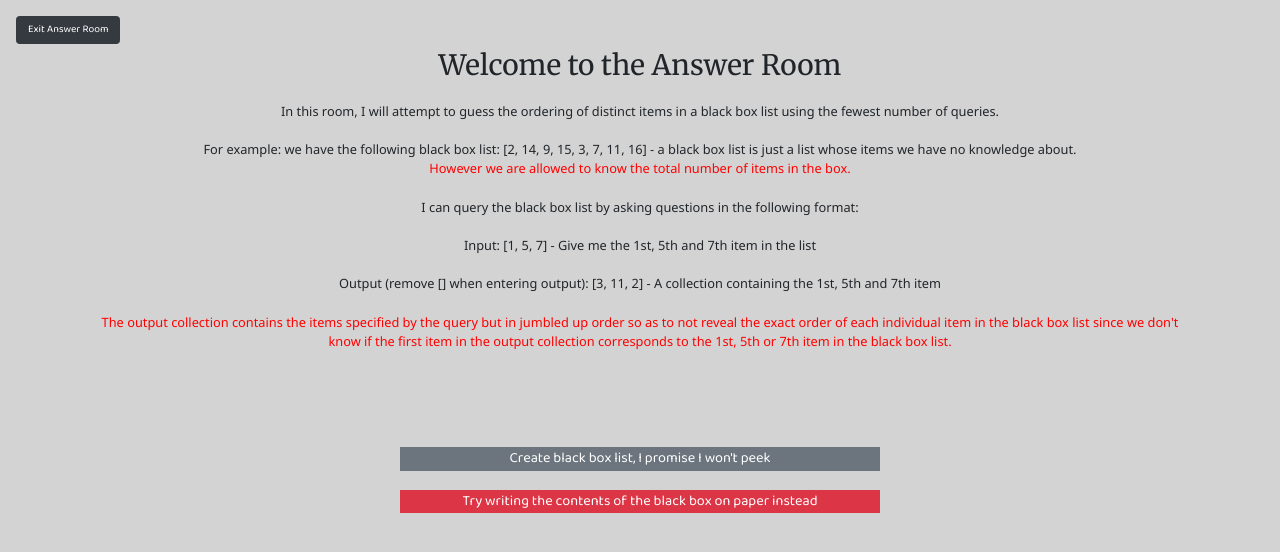
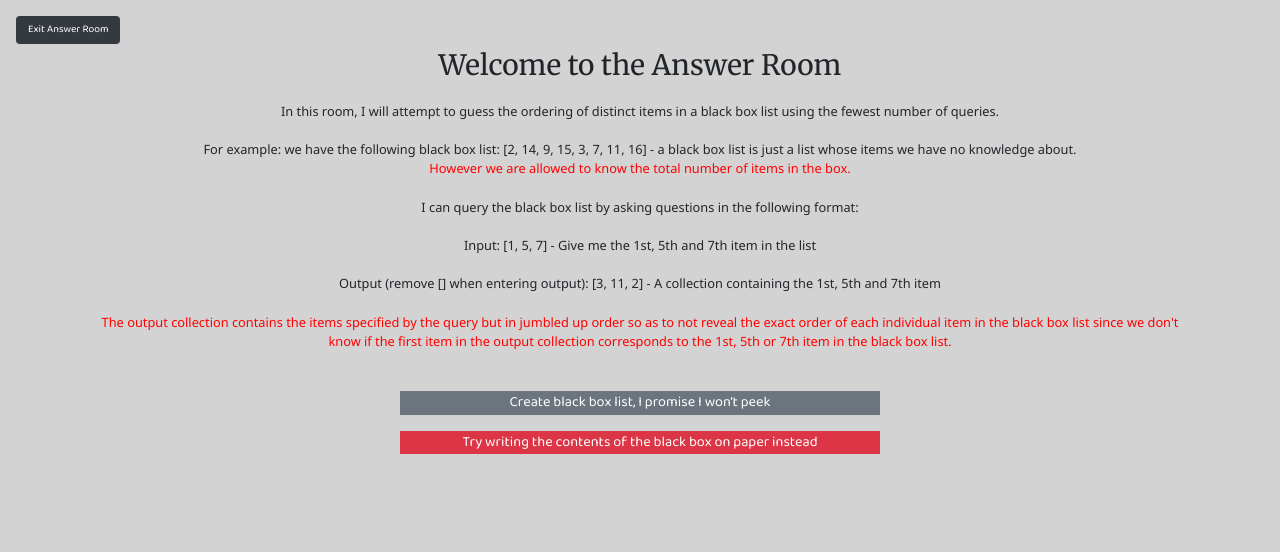
Before and after one commit to plosslaw/magicians-red, a React (Create React App) app: page /answer in a window 1280 px wide. Shown: the top 552 px of the page. Built offline with nearby package versions, Linux system fonts and the light colour scheme; a web font is replaced by a local one.

Commit message:
changed margins on answer room page buttons

```diff
--- a/src/components/Answer.js
+++ b/src/components/Answer.js
@@ -32,14 +32,14 @@ class Answer extends Component {
                         </span>
                     </div>
                 </div>
-                <Link to="/answer/createblackbox" style={{textDecoration:"none", display:"flex", justifyContent:"center", marginTop:"5rem"}}>
+                <Link to="/answer/createblackbox" style={{textDecoration:"none", display:"flex", justifyContent:"center", marginTop:"3vmin"}}>
                     <div style={{width:"60vmin"}}>
                         <button type="button" className="btn-block btn-secondary btn-font">
                             Create black box list, I promise I won't peek
                         </button>
                     </div>
                 </Link>
-                <Link to="/answer/paperblackbox" style={{textDecoration:"none", display:"flex", justifyContent:"center", marginTop:"0.2rem"}}>
+                <Link to="/answer/paperblackbox" style={{textDecoration:"none", display:"flex", justifyContent:"center",}}>
                     <div style={{width:"60vmin"}}>
                         <button type="button" className="btn-block btn-danger btn-font">
                             Try writing the contents of the black box on paper instead
```
